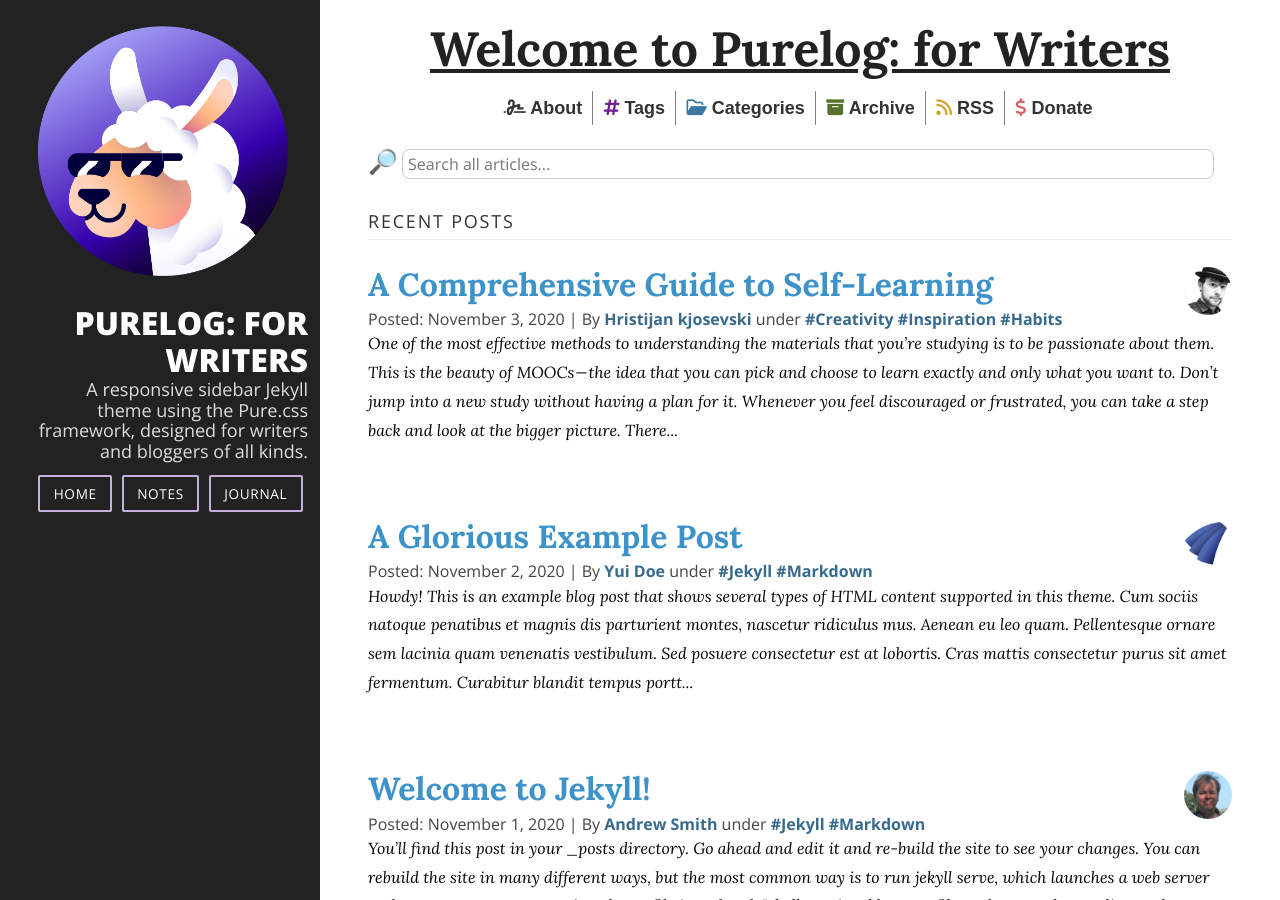
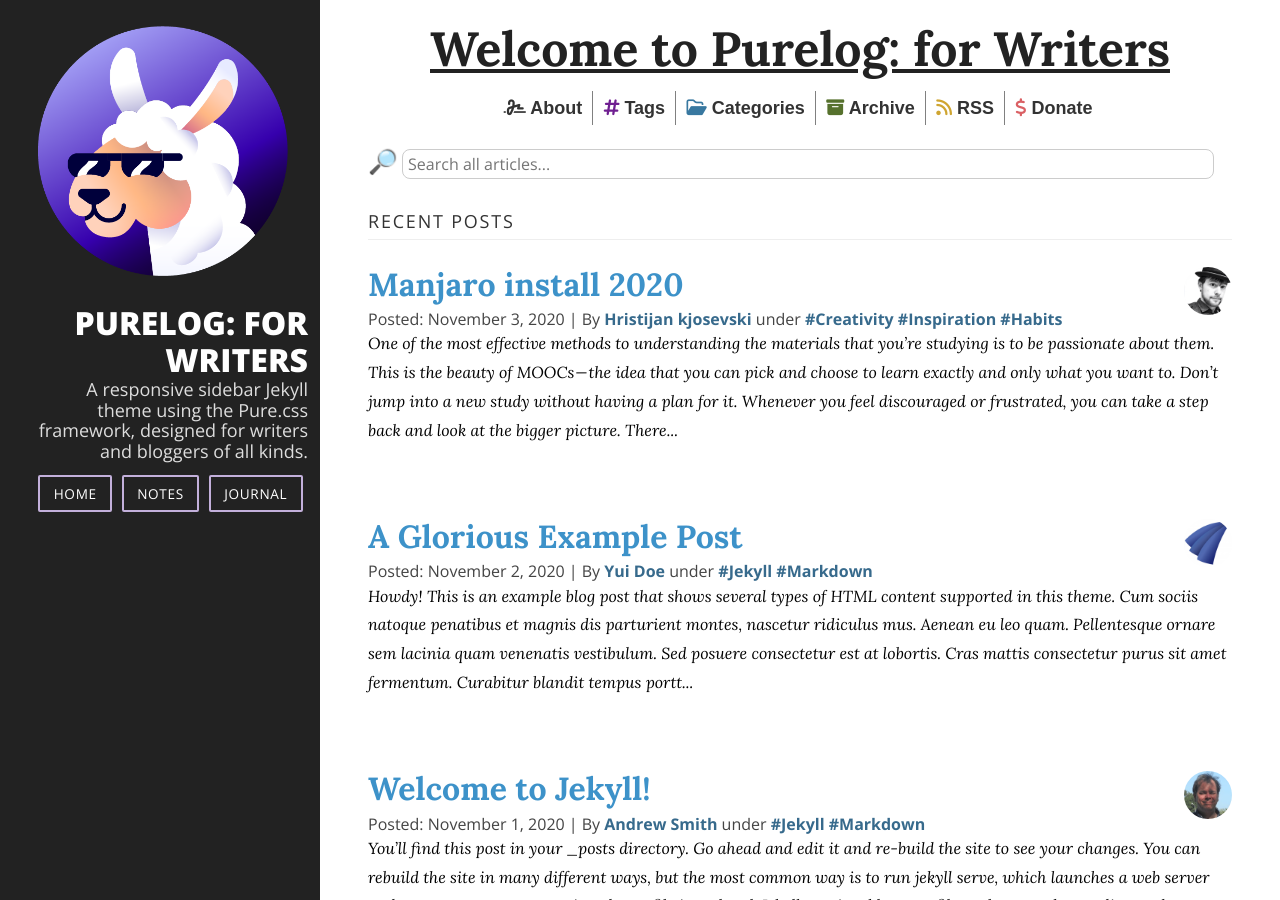
Before and after one commit to stackbit-projects/incredible-turmeric-55ed6, a Jekyll site: the page built from index.html, in a window 1280 px wide and 900 px high. Built offline with Jekyll 4.4.1, drawn with Linux system fonts in a browser that asks for light colours; nearby versions of some CDN libraries; the list of posts is cut into pages by our own code.

Commit message:
2020-11-03-a-comprehensive-guide-to-self-learning.md: updated title

```diff
--- a/_posts/example_posts/2020-11-03-a-comprehensive-guide-to-self-learning.md
+++ b/_posts/example_posts/2020-11-03-a-comprehensive-guide-to-self-learning.md
@@ -1,5 +1,5 @@
 ---
-title: A Comprehensive Guide to Self-Learning
+title: Manjaro install 2020
 author: Hristijan kjosevski
 avatar: assets/img/common/reid-avatar.png
 categories:
```
